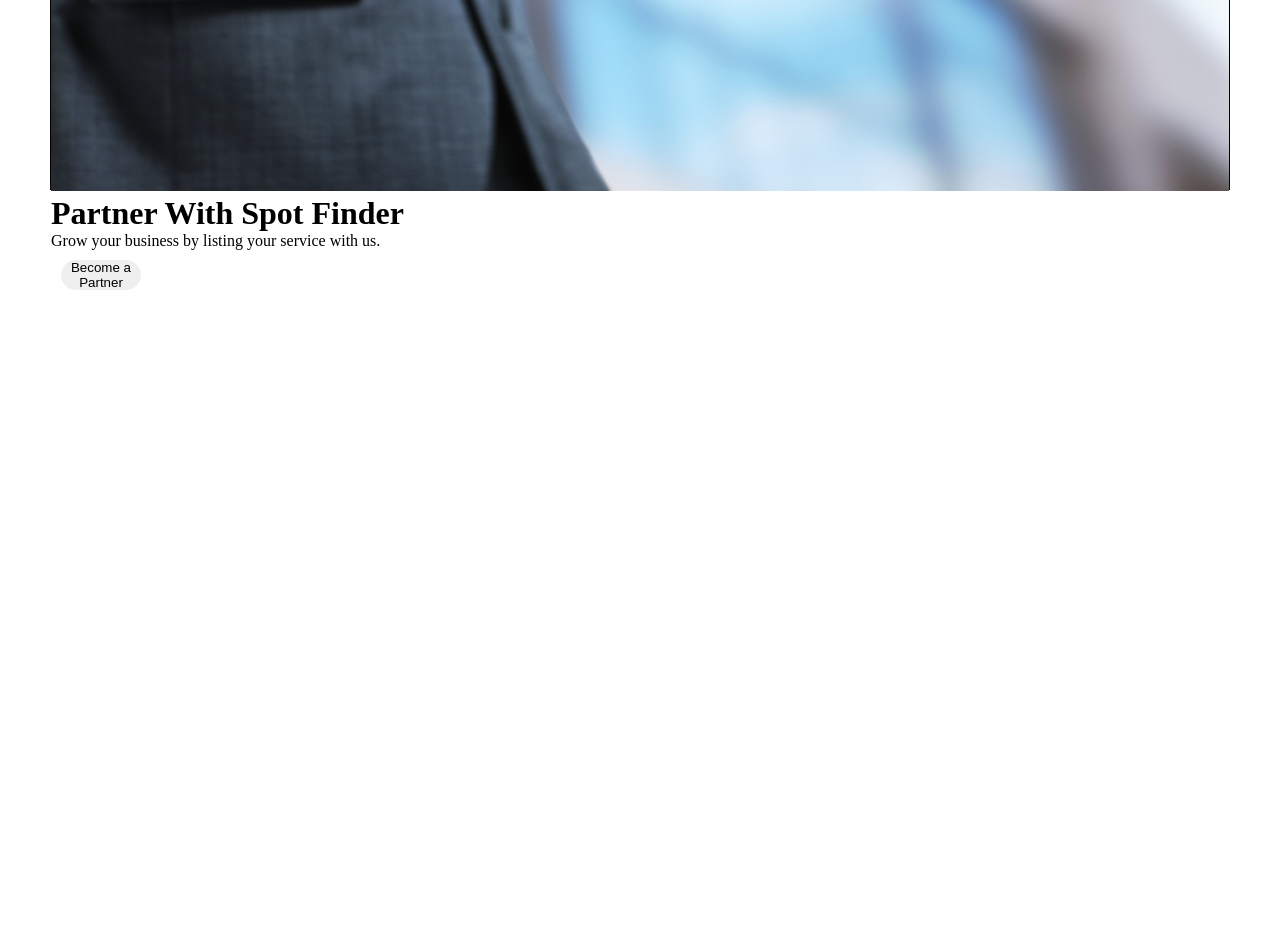
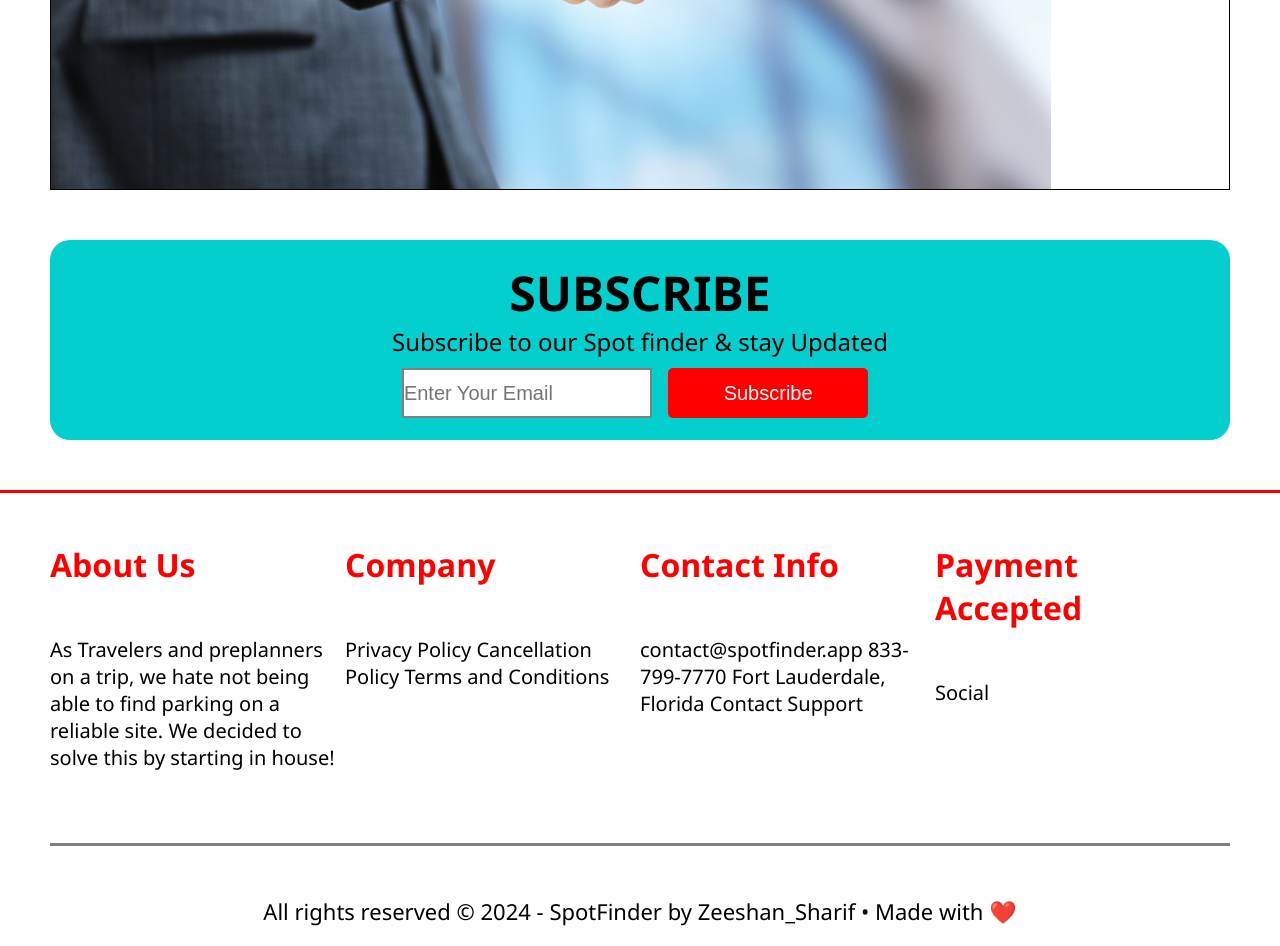
Before and after one commit to ZeeshanMalik99804/CSS-Spotfinder_Web, a plain HTML site: page index.html in a window 1280 px wide. Shown: the part 4097-5043 px from the top of the page. Before the commit the page ends 4397 px from the top, so only its background shows below. Drawn offline with Linux system fonts and the light colour scheme.

Commit message:
Spotfinder Web

```diff
--- a/CSS File/style.css
+++ b/CSS File/style.css
@@ -270,15 +270,80 @@ button{
     font-size: 20px;
 }
 .partnerbox{
+    background-image: url("./Images/image15.jpg");
+    background-repeat: no-repeat;
     height: 700px;
     margin: 50px;
     border: 1px solid black;
 }
-.partnerbox >img{
-    z-index: -1;
-    width: 100%;
-    height: 700px;
+.partnerboxtext{
+    text-align: center;
+    font-family: 'Segoe UI', Tahoma, Geneva, Verdana, sans-serif;
+    font-size: 32px;
+    margin-top: 200px;
+    line-height: 60px;
+    color: red;
 }
-.partnerboxtext{
-
+.partnerbutton{
+    width: 200px;
+    height: 50px;
+    font-size: 20px;
+    color: white;
+    background-color: red;
 }
+.emailbox{
+    height: 200px;
+    background-color:rgb(4, 207, 207) ;
+    margin: 50px;
+    border-radius: 20px;
+}
+.emailtext{
+    font-family: 'Segoe UI', Tahoma, Geneva, Verdana, sans-serif;
+    text-align: center;
+    font-size: 24px;
+    padding: 20px;
+}
+.emailaddress{
+    width: 250px;
+    height: 50px;
+    border: 2px solid gray;
+    /* text-align: center; */
+    font-size: 20px;
+}
+.emailbutton{
+    width: 200px;
+    height: 50px;
+    font-size: 20px;
+    color: white;
+    background-color: red;
+    border-radius: 5px;
+}
+.footer{
+    height: 300px;
+    border-top: 3px solid red;
+}
+.footerboxes{
+    display: flex;
+    margin: 50px;
+    justify-content: space-between;
+    border-bottom: 3px solid gray;
+}
+.footerbox{
+    width: 300px;
+    height: 300px;
+}
+.footerheading{
+    font-family: 'Segoe UI', Tahoma, Geneva, Verdana, sans-serif;
+    color: red;
+}
+.footertext{
+    font-family: 'Segoe UI', Tahoma, Geneva, Verdana, sans-serif;
+    font-size: 20px;
+    margin-top: 50px;
+}
+.footerbottom{
+    height: 50px;
+    text-align: center;
+    font-family: 'Segoe UI', Tahoma, Geneva, Verdana, sans-serif;
+    font-size: 22px;
+}
--- a/index.html
+++ b/index.html
@@ -180,6 +180,8 @@
                 <div class="articleboxtext">
                     <br>
                     <h2>How Parking Apps Outshine</h2>
+                    <p>Lorem ipsum dolor sit amet consectetur, adipisicing elit. Quisquam maiores deserunt voluptate
+                        dolores earum molestiae deleniti excepturi omnis amet?</p>
                 </div>
             </div>
             <div class="articlebox">
@@ -187,6 +189,8 @@
                 <div class="articleboxtext">
                     <br>
                     <h2>From Manual To Digital:</h2>
+                    <p>Lorem ipsum dolor sit amet consectetur, adipisicing elit. Quisquam maiores deserunt voluptate
+                        dolores earum molestiae deleniti excepturi omnis amet?</p>
                 </div>
             </div>
             <div class="articlebox">
@@ -201,11 +205,58 @@
         </div>
     </div>
     <div class="partnerbox">
-        <img class="partnerimage" src="./Images/image15.jpg" alt="">
         <div class="partnerboxtext">
-                <h1>Partner With Spot Finder</h1>
-                <p>Grow your business by listing your service with us.</p>
-                <button class="partnerbutton">Become a Partner</button>
+            <h1>Partner With Spot Finder</h1>
+            <p>Grow your business by listing your service with us.</p>
+            <button class="partnerbutton">Become a Partner</button>
+        </div>
+    </div>
+    <div class="emailbox">
+        <div class="emailtext">
+            <h1>SUBSCRIBE</h1>
+            <p>Subscribe to our Spot finder & stay Updated</p>
+            <div class="email">
+                <input class="emailaddress" type="text" placeholder="Enter Your Email">
+                <button class="emailbutton">Subscribe</button>
+            </div>
+        </div>
+    </div>
+    <div class="footer">
+        <div class="footerboxes">
+            <div class="footerbox">
+                <h1 class="footerheading">About Us</h1>
+                <div class="footertext">
+                    <p>As Travelers and preplanners on a trip, we hate not being able to find parking on a reliable
+                        site.
+                        We decided to solve this by starting in house!</p>
+                </div>
+            </div>
+            <div class="footerbox">
+                <h1 class="footerheading">Company</h1>
+                <div class="footertext">
+                    <p>Privacy Policy
+                        Cancellation Policy
+                        Terms and Conditions </p>
+                </div>
+            </div>
+            <div class="footerbox">
+                <h1 class="footerheading">Contact Info</h1>
+                <div class="footertext">
+                    <p>contact@spotfinder.app
+                        833-799-7770
+                        Fort Lauderdale, Florida
+                        Contact Support</p>
+                </div>
+            </div>
+            <div class="footerbox">
+                <h1 class="footerheading">Payment Accepted</h1>
+                <div class="footertext">
+                    Social
+                </div>
+            </div>
+        </div>
+        <div class="footerbottom">
+            <p>All rights reserved © 2024 - SpotFinder by Zeeshan_Sharif • Made with ❤️</p>
         </div>
     </div>
 </body>
```
Also changed, not shown: CSS File/Images/image15.jpg (added).
